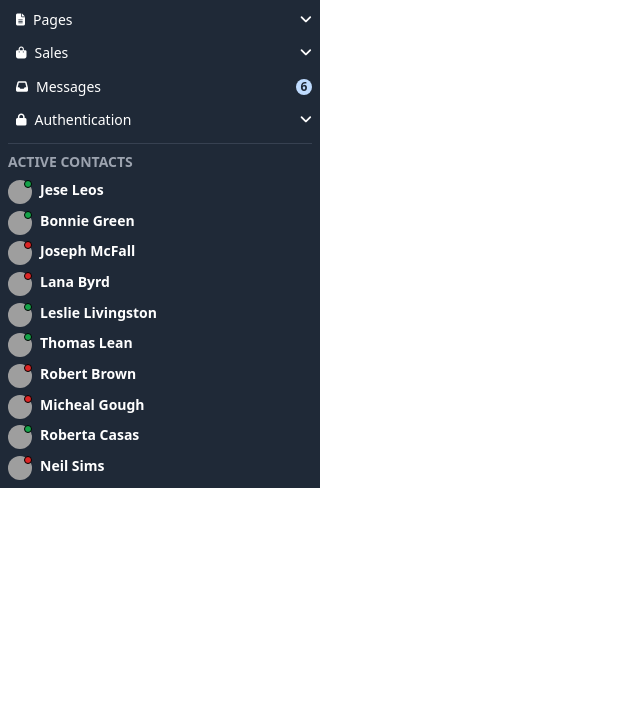
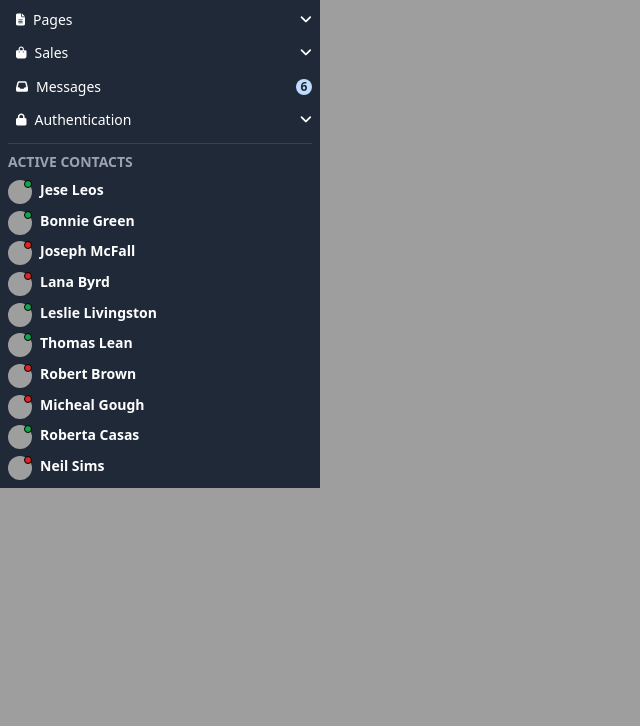
Before and after one commit to Born-Slytherin/Nav-Bar, a plain HTML site: page index.html in a window 1280 px wide. Shown: the part 74-800 px from the top of the page, without its empty margins (0-640 px from the left). Drawn offline with nearby package versions, Linux system fonts and the light colour scheme; the site is published under a folder, as on GitHub Pages, so addresses that start at the root find nothing; grey boxes are pictures that could not be loaded.

Commit message:
Update index.html

```diff
--- a/index.html
+++ b/index.html
@@ -9,7 +9,7 @@
     <link rel="stylesheet" href="css/all.css" />
   </head>
 
-  <body class="bg-[url('/images/background.jpg')] bg-cover bg-no-repeat">
+  <body class="bg-[url('./images/background.jpg')] bg-cover bg-no-repeat">
     <!-- Hamburger Icon -->
 
     <div
```
